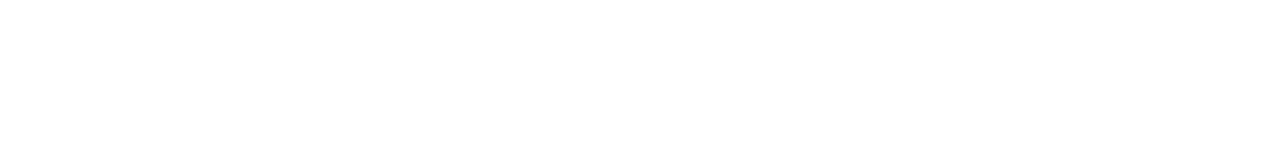
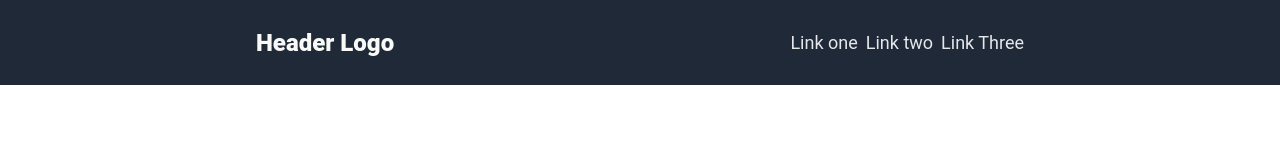
Before and after one commit to Aitbytes/Landing-page, a plain HTML site: page index.html in a window 1280 px wide. Drawn offline with Linux system fonts and the light colour scheme.

Commit message:
Add page structure, add content and style to header

```diff
--- a/index.html
+++ b/index.html
@@ -7,9 +7,29 @@
         <title>Landing-page</title>
         <meta name="description" content="">
         <meta name="viewport" content="width=device-width, initial-scale=1">
-        <link rel="stylesheet" href="">
+        <link rel="stylesheet" href="style.css">
     </head>
     <body>
+        <div class="header">
+            <div class="logo">Header Logo</div>
+            <ul class="links">
+                <li><a href="#a">Link one</a></li>
+                <li><a href="#a">Link two</a></li>
+                <li><a href="#a">Link Three</a></li>
+            </ul>
+
+        </div>
+
+        <div class="content">
+            <div class="Presentation"></div>
+            <div class="Information"></div>
+            <div class="Quote"></div>
+            <div class="Add"></div>
+
+
+        </div>
+
+        <div class="footer"></div>
 
     </body>
 </html>
--- a/style.css
+++ b/style.css
@@ -0,0 +1,37 @@
+* {
+    font-family: Roboto, Oxygen, Ubuntu, Cantarell, 'Open Sans', 'Helvetica Neue', sans-serif;
+}
+
+.header, .footer {
+    background-color: #1f2937;
+    color: #f9faf8;
+}
+body {
+    margin: 0px;
+}
+
+.header{
+    display: flex;
+    align-items: center;
+    justify-content: space-between;
+    padding: 16px 20%;
+    margin: 0px;
+}
+
+.header .logo {
+    font-size: 24px;
+    font-weight: 900;
+}
+
+.header ul{
+    list-style: none;
+    display: flex;
+    gap: 8px
+}
+
+.header a {
+    text-decoration: none;
+    color: #e5e7eb;
+    font-size: 18px;
+
+}
```
